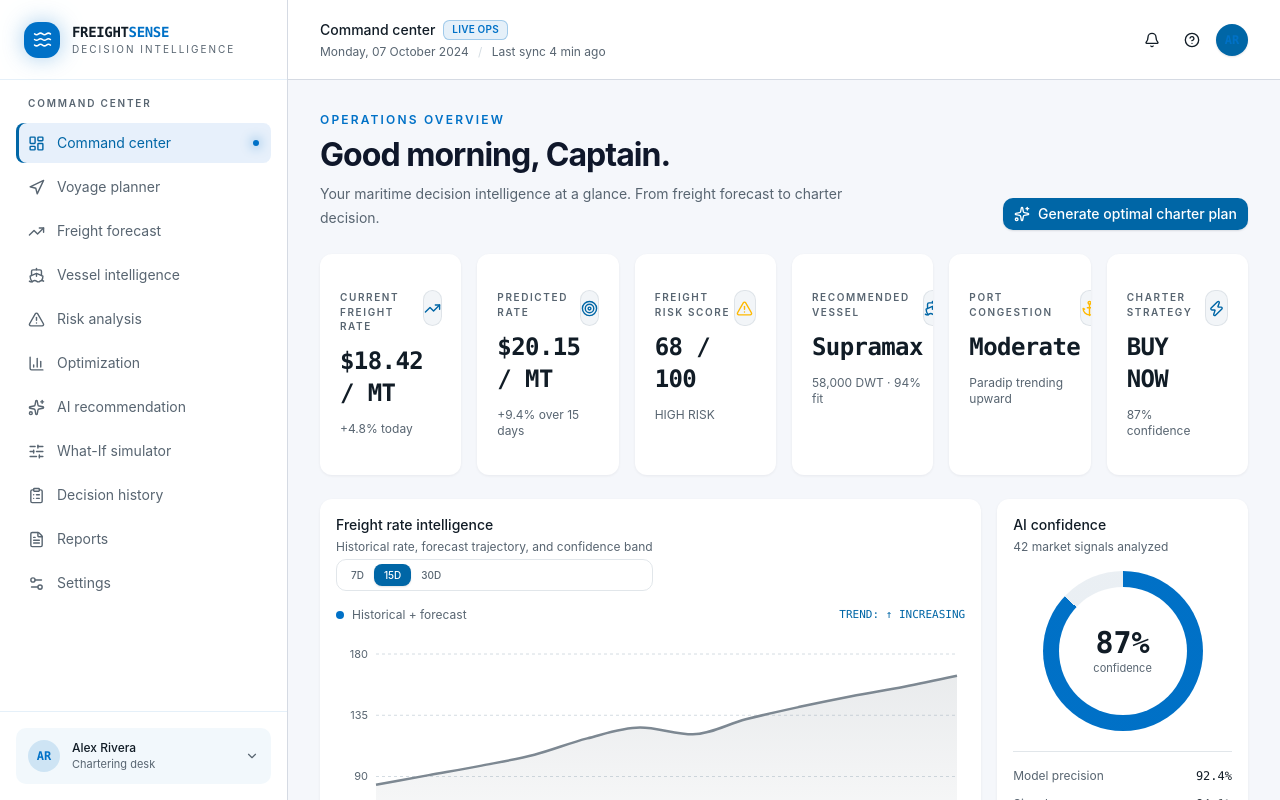
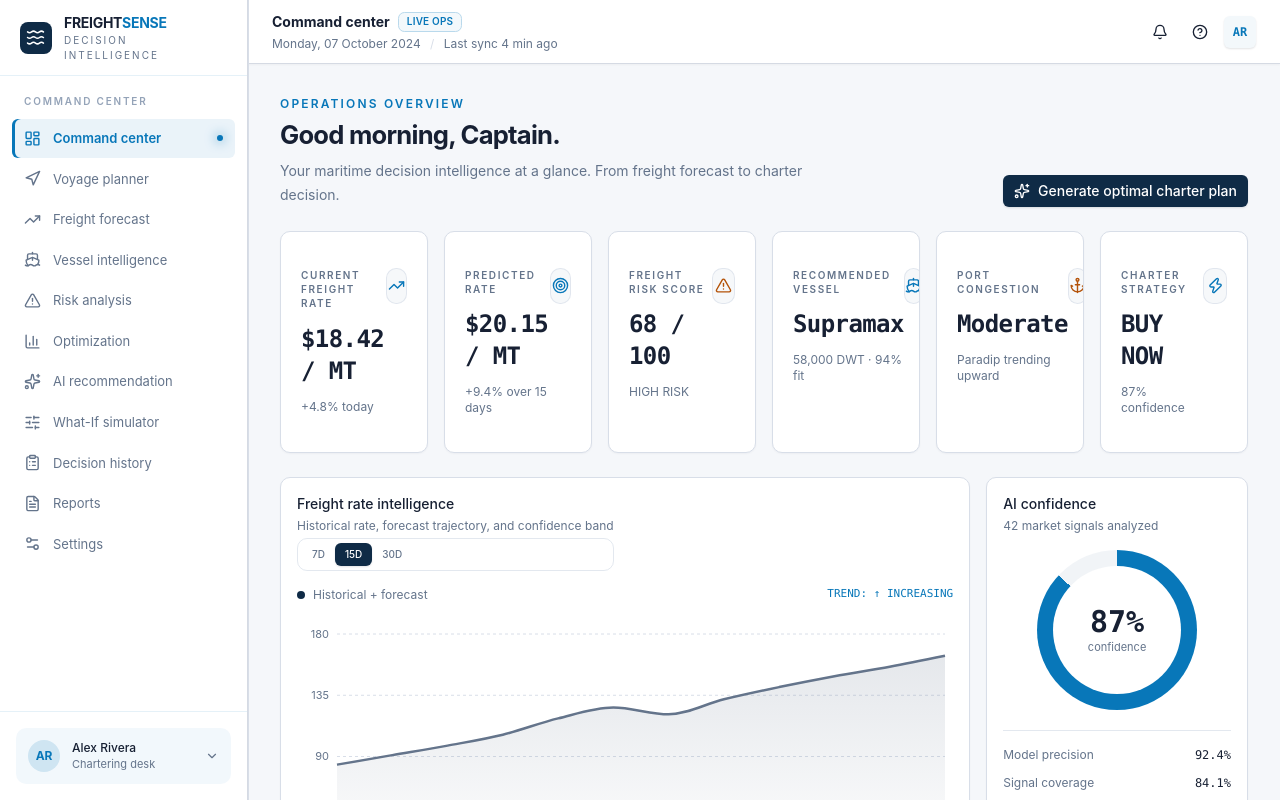
Before and after one commit to himanshuinfotech2005/freight-sense, a Next.js app: page / in a window 1280 px wide. Shown: the top 800 px of the page. Built offline with nearby package versions, Linux system fonts and the light colour scheme.

Commit message:
Redesign Freightsense as enterprise light dashboard

```diff
--- a/app/globals.css
+++ b/app/globals.css
@@ -168,3 +168,81 @@ select, input { border-color: #d5dae3; border-radius: .5rem; }
 
 select, input { background-color: var(--background); }
 ::selection { background: color-mix(in oklab, var(--primary) 20%, transparent); }
+
+/* FREIGHTSENSE enterprise workspace: calm, light, information-first surfaces. */
+:root, .dark {
+  --background: #f5f7fa;
+  --foreground: #172033;
+  --card: #ffffff;
+  --card-foreground: #172033;
+  --popover: #ffffff;
+  --popover-foreground: #172033;
+  --primary: #0877b9;
+  --primary-foreground: #ffffff;
+  --secondary: #eef2f6;
+  --secondary-foreground: #172033;
+  --muted: #f1f4f7;
+  --muted-foreground: #64748b;
+  --accent: #eaf3f9;
+  --accent-foreground: #075985;
+  --border: #d8dee8;
+  --input: #cbd5e1;
+  --ring: #0877b9;
+  --chart-1: #0877b9;
+  --chart-2: #009b78;
+  --chart-3: #64748b;
+  --chart-4: #f59e0b;
+  --chart-5: #f97316;
+  --sidebar: #ffffff;
+  --sidebar-foreground: #172033;
+  --sidebar-primary: #0877b9;
+  --sidebar-primary-foreground: #ffffff;
+  --sidebar-accent: #eaf3f9;
+  --sidebar-accent-foreground: #075985;
+  --sidebar-border: #d8dee8;
+  --sidebar-ring: #0877b9;
+}
+
+body, main { background: #f5f7fa !important; }
+main { min-height: 100vh; }
+header { height: 64px !important; padding-inline: 24px !important; box-shadow: 0 1px 2px rgb(15 23 42 / .04); }
+header .text-sm.font-medium { color: #172033; font-weight: 650; }
+header [data-slot='badge'] { background: #eaf3f9 !important; border-color: #b9d9ec !important; color: #075985 !important; }
+aside { width: 248px !important; background: #fff !important; box-shadow: 1px 0 0 #d8dee8; }
+aside > div:first-child { height: 76px !important; padding-inline: 20px !important; }
+aside .size-9 { width: 32px; height: 32px; border-radius: 8px; background: #0f2b46 !important; box-shadow: none !important; }
+aside .font-mono { font-family: var(--font-sans), ui-sans-serif, sans-serif; letter-spacing: -.02em; color: #172033; }
+aside .text-primary { color: #0877b9 !important; }
+aside nav { padding: 18px 12px !important; gap: 2px !important; }
+aside nav p { padding-inline: 12px; margin-bottom: 8px; color: #94a3b8; }
+.nav-wave { min-height: 36px; border-radius: 6px !important; color: #64748b !important; font-size: 13px !important; }
+.nav-wave:hover { background: #f5f7fa !important; color: #172033 !important; }
+.nav-active { background: #eaf3f9 !important; box-shadow: inset 3px 0 #0877b9 !important; color: #075985 !important; font-weight: 600; }
+.nav-active svg { color: #0877b9 !important; }
+[data-slot='card'] { border: 1px solid #d8dee8 !important; border-radius: 10px !important; background: #fff !important; box-shadow: 0 1px 2px rgb(15 23 42 / .04) !important; }
+[data-slot='card']:hover { border-color: #c5cfdb !important; box-shadow: 0 3px 10px rgb(15 23 42 / .07) !important; }
+[data-slot='card'] [class*='bg-primary/'] { background: #eaf3f9 !important; }
+[data-slot='card'] [class*='shadow-[0_0_'] { box-shadow: none !important; }
+main > div > div { max-width: 1500px; }
+main h1 { color: #172033 !important; font-size: clamp(1.55rem, 2vw, 2rem) !important; }
+main h2, main h3 { color: #172033; }
+main p { color: #64748b; }
+main .text-primary { color: #0877b9 !important; }
+main .text-amber-400, main .text-amber-300 { color: #b45309 !important; }
+main .text-emerald-300, main .text-emerald-400 { color: #047857 !important; }
+main .bg-amber-400, main .bg-amber-500 { background: #f59e0b !important; }
+main .bg-emerald-400, main .bg-emerald-500 { background: #009b78 !important; }
+main .bg-primary { background: #0f2b46 !important; }
+main .bg-primary\/5, main .bg-primary\/10, main .bg-primary\/15 { background: #f3f8fb !important; }
+main .border-primary\/25, main .border-primary\/30, main .border-primary\/40 { border-color: #b9d9ec !important; }
+main button { border-radius: 6px; }
+main button.bg-primary { color: #fff !important; }
+main button:hover { transform: none !important; }
+main select, main input { min-height: 38px; border-color: #cbd5e1 !important; background: #fff !important; color: #172033 !important; }
+main table thead { background: #f8fafc; color: #475569; }
+main table tbody tr:hover { background: #f8fafc; }
+main table th { font-weight: 600; letter-spacing: .05em; }
+main .rounded-full.border-8 { border-color: #f59e0b !important; box-shadow: none !important; }
+main .rounded-full.border-8 .text-amber-300 { color: #b45309 !important; }
+
+@media (max-width: 1023px) { aside { width: 280px !important; } header { padding-inline: 16px !important; } }
```
